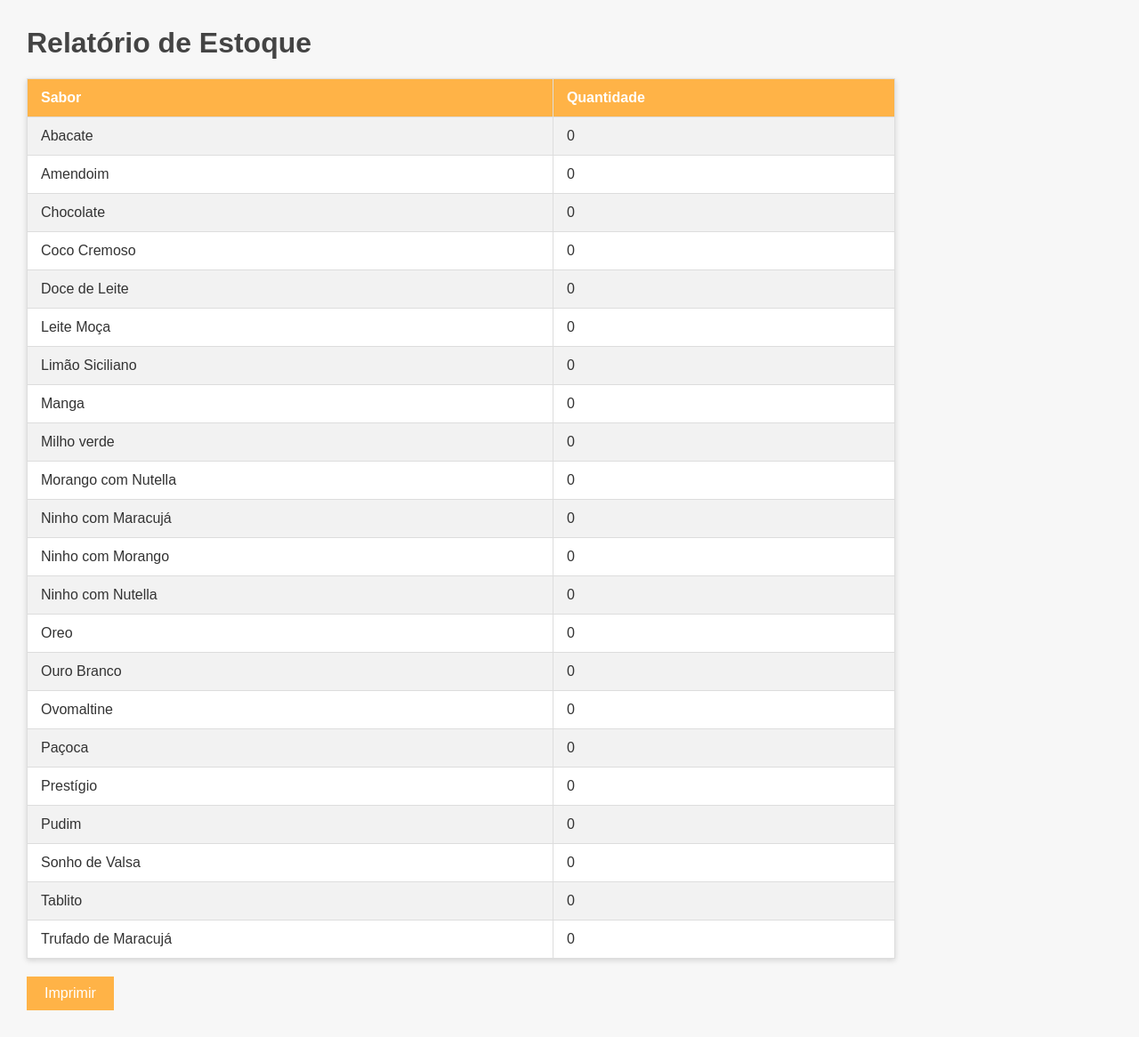
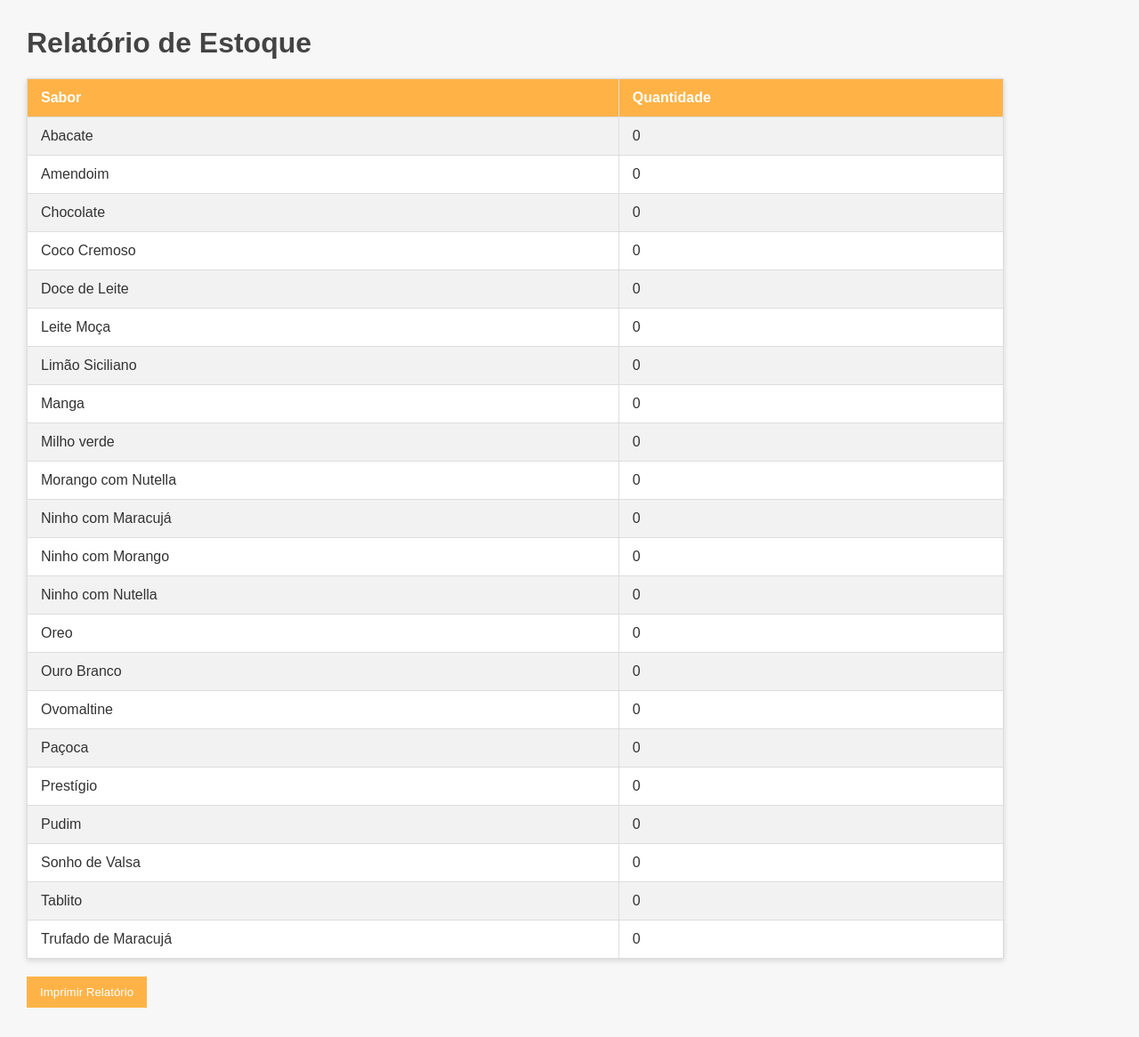
Before and after one commit to claramuchinelli/estoque-delicias-dacris, a Flask app: page /relatorio/estoque in a window 1280 px wide. Shown: the whole page at 89% size. After the commit the page ends 1133 px from the top, so only its background shows below. Run offline with Flask 3, Linux system fonts and the light colour scheme; the visitor is signed in with stand-in values (Sample User, id 1).

Commit message:
Update relatorio_estoque.html

```diff
--- a/templates/relatorio_estoque.html
+++ b/templates/relatorio_estoque.html
@@ -2,7 +2,7 @@
 <html>
 <head>
     <meta charset="UTF-8">
-    <title>Relatório de Estoque</title>
+    <title>Relatório de Estoque - Delícias da Cris</title>
     <style>
         body {
             font-family: Arial, sans-serif;
@@ -15,7 +15,7 @@
         }
         table {
             border-collapse: collapse;
-            width: 80%;
+            width: 90%;
             margin-top: 20px;
             box-shadow: 0 2px 6px rgba(0,0,0,0.15);
             background-color: #fff;
@@ -33,13 +33,12 @@
             background-color: #f2f2f2;
         }
         button {
-            margin-top: 20px;
-            padding: 10px 20px;
             background-color: #ffb347;
             color: white;
             border: none;
+            padding: 10px 15px;
+            margin-top: 20px;
             cursor: pointer;
-            font-size: 16px;
         }
         button:hover {
             background-color: #ff9e0d;
@@ -48,6 +47,7 @@
 </head>
 <body>
     <h1>Relatório de Estoque</h1>
+
     <table>
         <tr>
             <th>Sabor</th>
@@ -60,6 +60,7 @@
         </tr>
         {% endfor %}
     </table>
-    <button onclick="window.print()">Imprimir</button>
+
+    <button onclick="window.print()">Imprimir Relatório</button>
 </body>
 </html>
```
